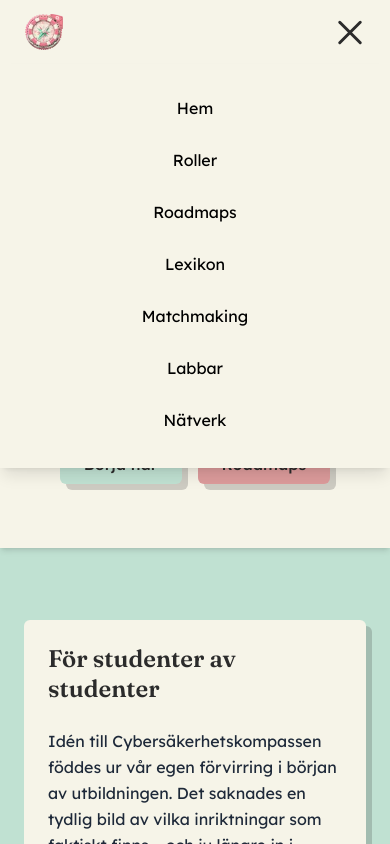
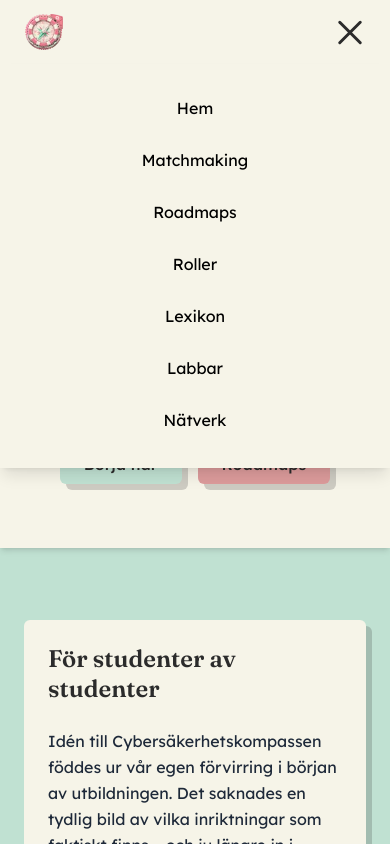
Before and after one commit to karinEkenberg/Cybersakerhetskompassen, a React (Vite) app: page / in a window 390 px wide. Both pictures are taken after a click on the button "Toggle menu". Shown: the top 844 px of the page. Built offline with nearby package versions, Linux system fonts and the light colour scheme.

Commit message:
swap nav links

```diff
--- a/src/components/Nav.jsx
+++ b/src/components/Nav.jsx
@@ -85,11 +85,11 @@ const Nav = () => {
           Hem
         </NavLink>
         <NavLink
-          to="/roller"
+          to="/matchmaking"
           onClick={toggleMenu}
           className={linkStyle + " w-full text-center"}
         >
-          Roller
+          Matchmaking
         </NavLink>
         <NavLink
           to="/roadmaps"
@@ -99,18 +99,18 @@ const Nav = () => {
           Roadmaps
         </NavLink>
         <NavLink
+          to="/roller"
+          onClick={toggleMenu}
+          className={linkStyle + " w-full text-center"}
+        >
+          Roller
+        </NavLink>
+        <NavLink
           to="/lexikon"
           onClick={toggleMenu}
           className={linkStyle + " w-full text-center"}
         >
           Lexikon
-        </NavLink>
-        <NavLink
-          to="/matchmaking"
-          onClick={toggleMenu}
-          className={linkStyle + " w-full text-center"}
-        >
-          Matchmaking
         </NavLink>
         <NavLink
           to="/labbar"
```
